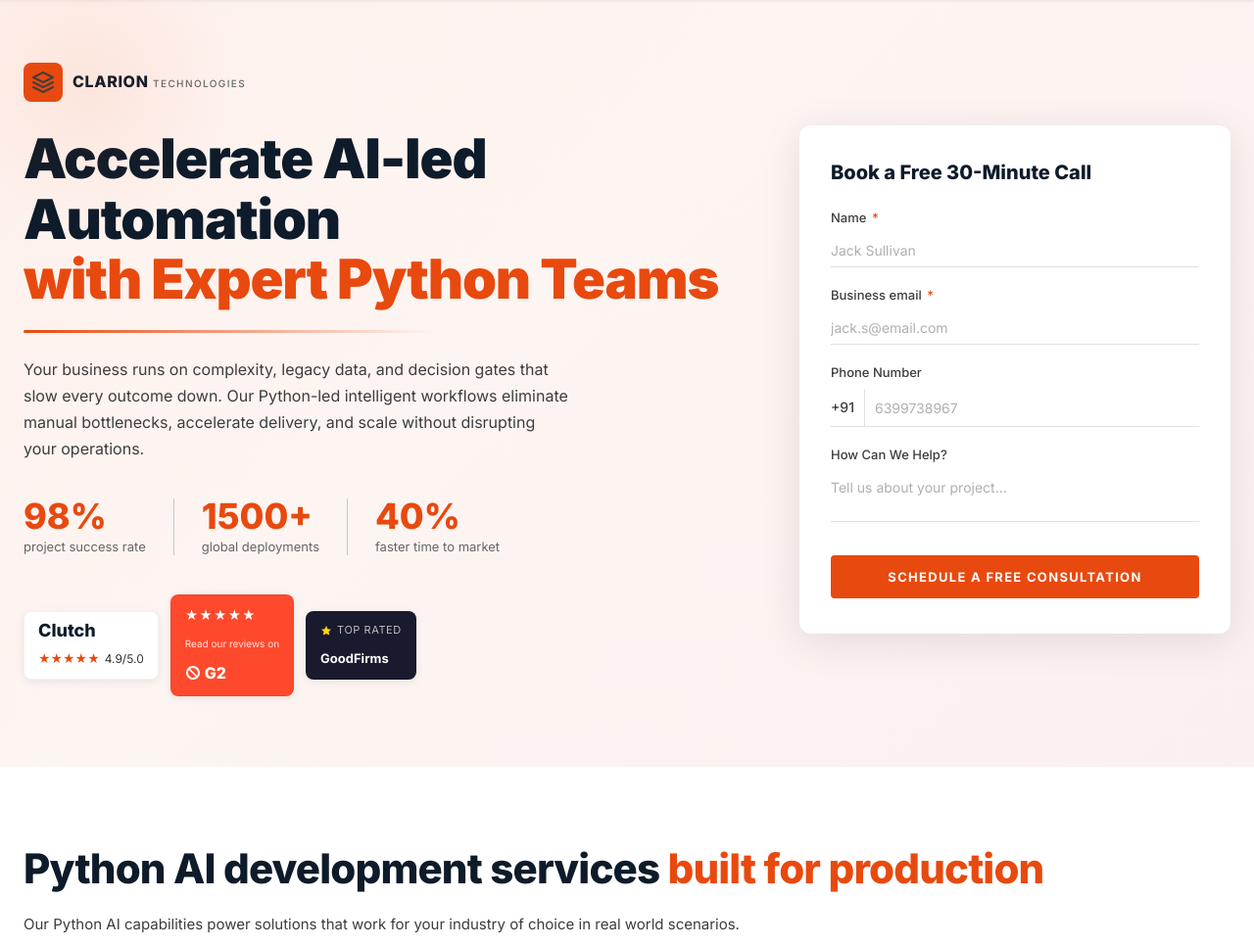
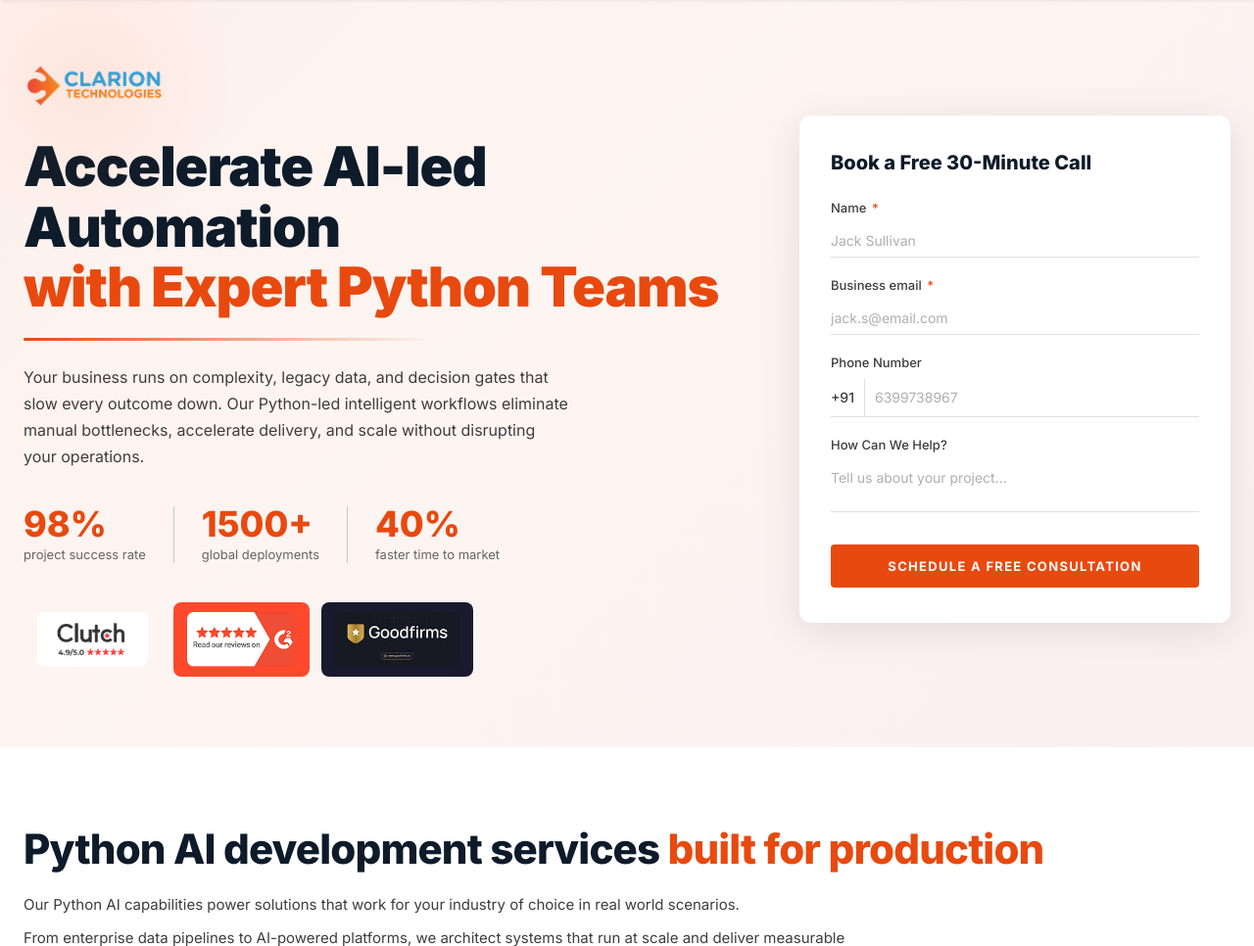
Before and after one commit to Prasad-kulkarni24/ClarionTechWP, a WordPress theme: template wp-content/themes/clariontech/index.php in a window 1280 px wide. Shown: the part 72-1038 px from the top of the page at 98% size. Run offline with PHP 8.4 and a stand-in for WordPress, Linux system fonts and the light colour scheme; the site name, menu and one post (Sample post) are stand-ins, and other content is empty; some libraries are stand-ins or nearby versions.

Commit message:
Replace hero logo and badges with actual PNG images

```diff
--- a/wp-content/themes/clariontech/style.css
+++ b/wp-content/themes/clariontech/style.css
@@ -322,8 +322,13 @@ input, textarea, select, button {
 .hero-logo {
     display: flex;
     align-items: center;
-    gap: 10px;
     margin-bottom: 28px;
+}
+
+.hero-logo-img {
+    height: 48px;
+    width: auto;
+    max-width: 220px;
 }
 
 .hero-logo-icon {
@@ -438,14 +443,30 @@ input, textarea, select, button {
 }
 
 .badge-item {
-    background: var(--color-white);
+    background: transparent;
     border-radius: 8px;
-    padding: 10px 16px;
+    padding: 0;
     display: flex;
     align-items: center;
     gap: 8px;
-    box-shadow: 0 2px 8px rgba(0,0,0,0.08);
-    border: 1px solid rgba(0,0,0,0.05);
+    box-shadow: none;
+    border: none;
+}
+
+.badge-clutch,
+.badge-g2,
+.badge-goodfirms {
+    background: transparent;
+    padding: 0;
+    box-shadow: none;
+    border: none;
+}
+
+.badge-item img {
+    height: 56px;
+    width: auto;
+    display: block;
+    border-radius: 6px;
 }
 
 .badge-clutch {
--- a/wp-content/themes/clariontech/template-parts/hero.php
+++ b/wp-content/themes/clariontech/template-parts/hero.php
@@ -26,13 +26,7 @@ $form_title  = ct_mod( 'hero_form_title', 'Book a Free 30-Minute Call' );
 
                 <!-- Logo -->
                 <div class="hero-logo">
-                    <div class="hero-logo-icon" aria-hidden="true">
-                        <?php echo clariontech_logo_svg(); ?>
-                    </div>
-                    <div class="hero-logo-text">
-                        <span class="line1">CLARION</span>
-                        <span class="line2">TECHNOLOGIES</span>
-                    </div>
+                    <img src="<?php echo esc_url( get_template_directory_uri() . '/clo-logo-1.png' ); ?>" alt="Clarion Technologies" class="hero-logo-img">
                 </div>
 
                 <!-- Headline -->
@@ -63,31 +57,14 @@ $form_title  = ct_mod( 'hero_form_title', 'Book a Free 30-Minute Call' );
 
                 <!-- Trust Badges -->
                 <div class="hero-badges" aria-label="<?php esc_attr_e( 'Awards and reviews', 'clariontech' ); ?>">
-                    <!-- Clutch -->
                     <div class="badge-item badge-clutch">
-                        <span class="badge-name">Clutch</span>
-                        <span class="badge-rating">
-                            ★★★★★ <span style="color:#333;font-weight:400;margin-left:3px;">4.9/5.0</span>
-                        </span>
+                        <img src="<?php echo esc_url( get_template_directory_uri() . '/frame-171.png' ); ?>" alt="Clutch 4.9/5.0">
                     </div>
-
-                    <!-- G2 -->
                     <div class="badge-item badge-g2">
-                        <span class="badge-stars">★★★★★</span>
-                        <span class="badge-sub"><?php esc_html_e( 'Read our reviews on', 'clariontech' ); ?></span>
-                        <span class="badge-platform">
-                            <svg width="16" height="16" viewBox="0 0 32 32" fill="white" aria-hidden="true"><path d="M16 2C8.28 2 2 8.28 2 16s6.28 14 14 14 14-6.28 14-14S23.72 2 16 2zm0 4a10 10 0 0 1 8.06 15.93L10.07 7.94A9.97 9.97 0 0 1 16 6zm0 20a10 10 0 0 1-8.06-15.93l13.99 14.06A9.97 9.97 0 0 1 16 26z"/></svg>
-                            G2
-                        </span>
+                        <img src="<?php echo esc_url( get_template_directory_uri() . '/image-12.png' ); ?>" alt="G2 Reviews">
                     </div>
-
-                    <!-- GoodFirms -->
                     <div class="badge-item badge-goodfirms">
-                        <span class="gf-top">
-                            <svg width="12" height="12" viewBox="0 0 24 24" fill="#FFD700" aria-hidden="true"><polygon points="12,2 15.09,8.26 22,9.27 17,14.14 18.18,21.02 12,17.77 5.82,21.02 7,14.14 2,9.27 8.91,8.26"/></svg>
-                            <?php esc_html_e( 'Top Rated', 'clariontech' ); ?>
-                        </span>
-                        <span class="gf-name">GoodFirms</span>
+                        <img src="<?php echo esc_url( get_template_directory_uri() . '/bg.png' ); ?>" alt="GoodFirms">
                     </div>
                 </div>
             </div><!-- /.hero-content -->
```
